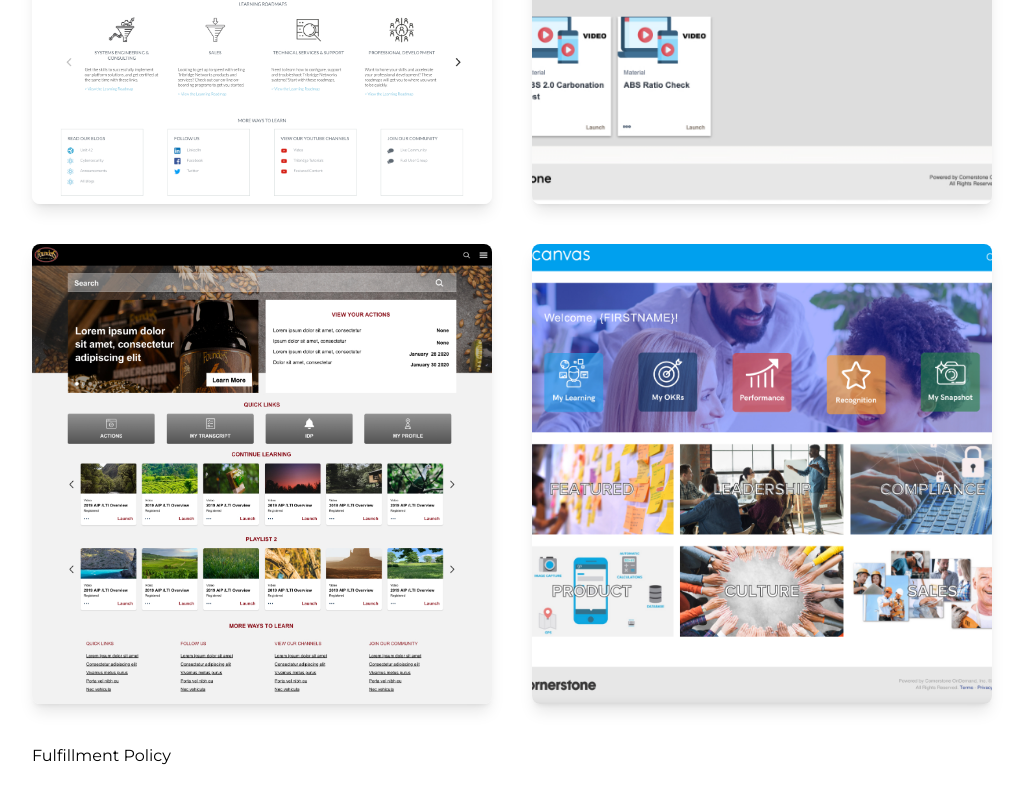
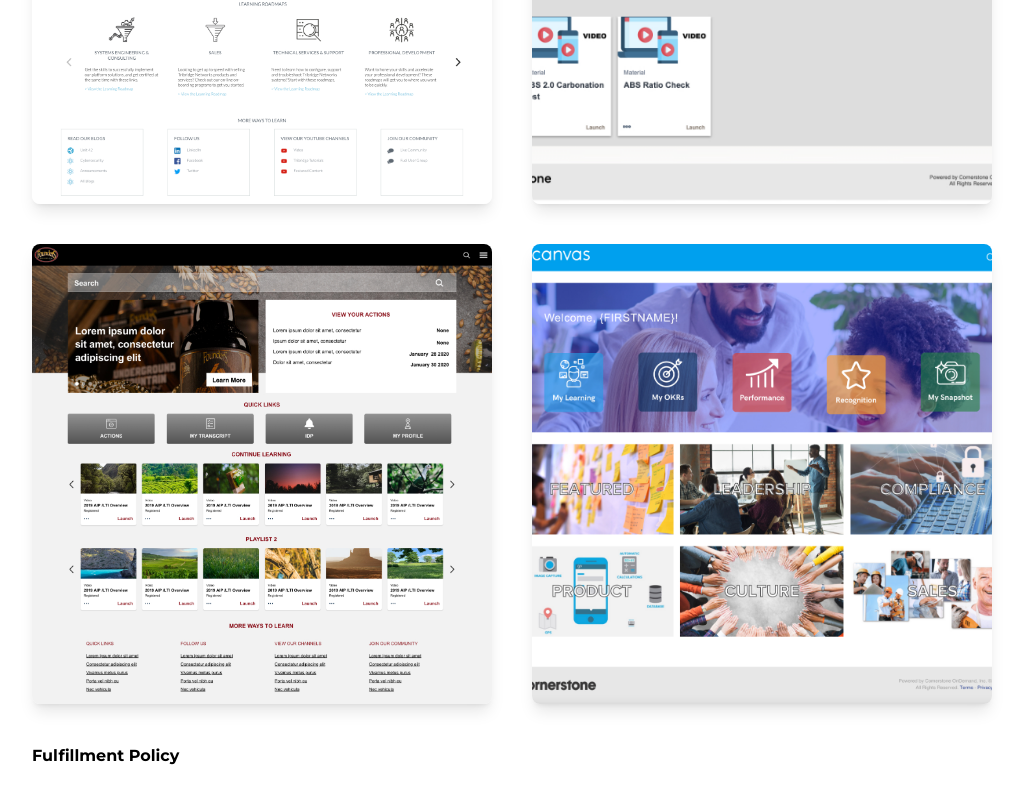
Before and after one commit to JeradGriffin/portfolio, a Next.js app: page / in a window 1280 px wide. Shown: the part 4219-5023 px from the top of the page, without its empty margins (128-1151 px from the left). Built offline with nearby package versions, Linux system fonts and the light colour scheme.

Commit message:
Added className to a tag

```diff
--- a/pages/index.js
+++ b/pages/index.js
@@ -371,8 +371,8 @@ export default function Home() {
                 />
               </div>
             </div>
-            <Link href="/fulfillment" className="fulfillment">
-              Fulfillment Policy
+            <Link href="/fulfillment">
+              <a className="fulfillment">Fulfillment Policy</a>
             </Link>
           </section>
 
```
